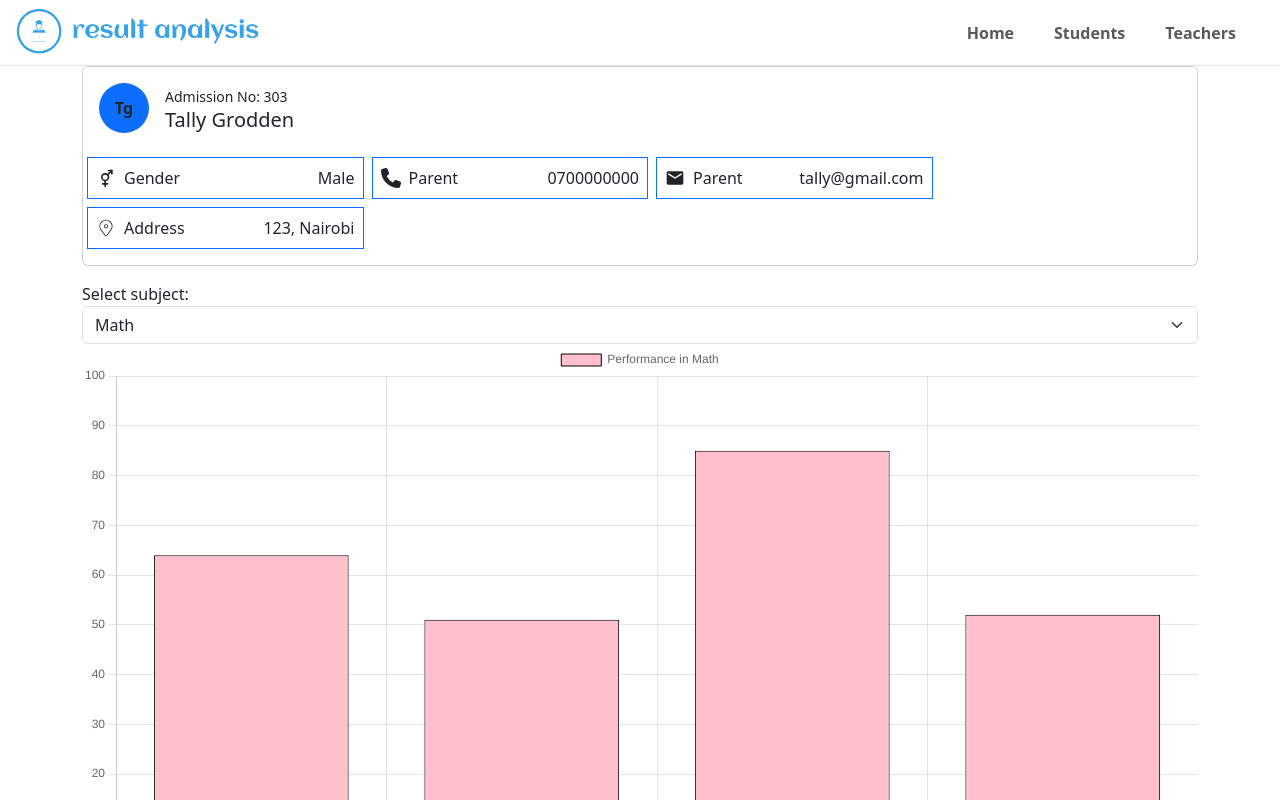
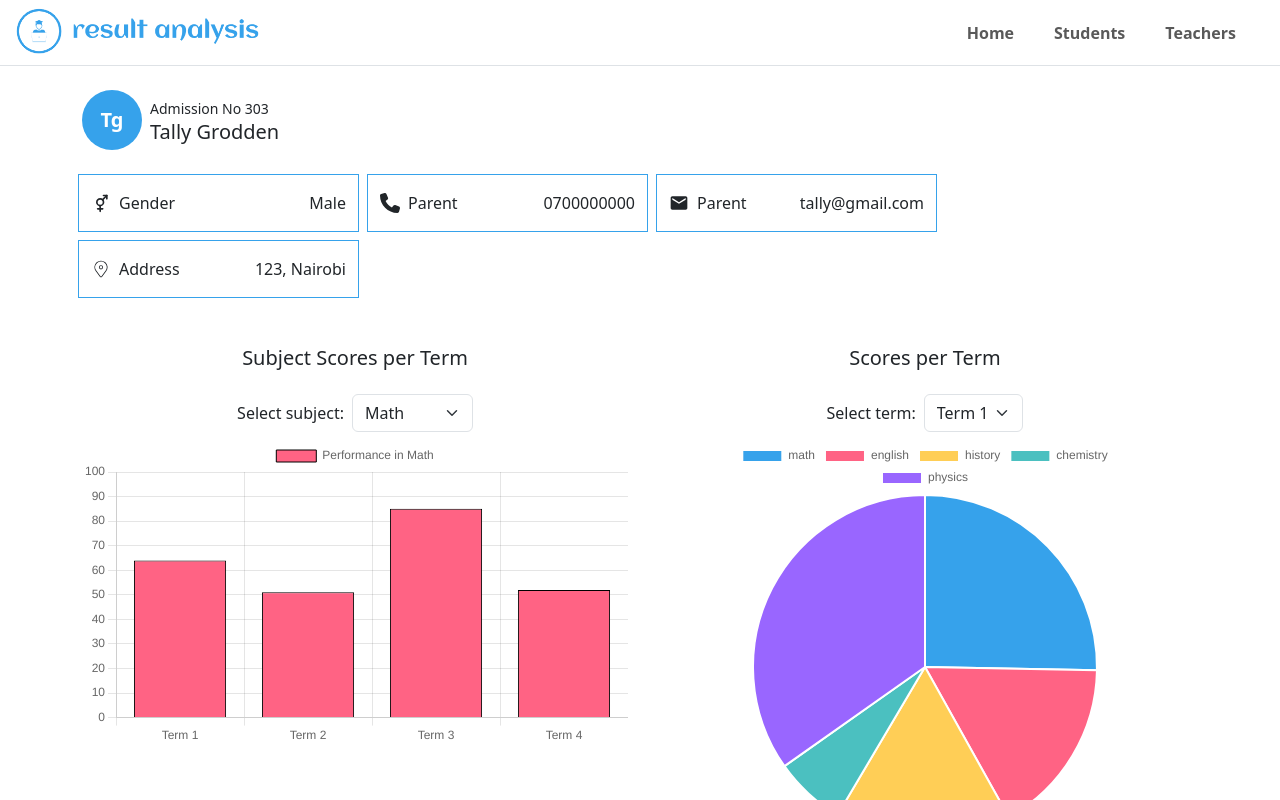
Before and after one commit to fraciah/result-analysis, a React (Vite) app: page /student/1 in a window 1280 px wide. Shown: the top 800 px of the page. Built offline with nearby package versions, Linux system fonts and the light colour scheme.

Commit message:
Update Student Page

```diff
--- a/src/layouts/layout.css
+++ b/src/layouts/layout.css
@@ -1,6 +1,10 @@
 /* .ls-1 { letter-spacing: 1px; } */
 .blue {
     color: #36A2EB;
+}
+
+.gray {
+    color: #F5F5F5;
 }
 
 .scrolled-navbar {
--- a/src/page/Student.jsx
+++ b/src/page/Student.jsx
@@ -11,7 +11,6 @@ import { studentTermScores, options } from "../utils/Visuals/StudentBarChart";
 import { getTermScores } from "../utils/Visuals/StudentPieChart";
 import { getSubjectScores, subjects, studentLineOptions } from "../utils/Visuals/StudentLineChart";
 
-
 const Student = () => {
   const urlParams = useParams();
   // console.log(urlParams);
@@ -20,10 +19,7 @@ const Student = () => {
   const studentId = Number(urlParams.id);
   // console.log(typeof studentId);
 
-  const student = students?.students?.find(
-    (student) => student.id == studentId
-  );
-  console.log(student);
+  const student = students?.students?.find((student) => student.id == studentId);
   const [selectedSubject, setSelectedSubject] = useState("math");
   const [selectedTerm, setSelectedTerm] = useState("term1_scores");
 
@@ -32,45 +28,42 @@ const Student = () => {
 
   return (
     <div className="container">
-      <div className="row">
+      <div className="row pt-4">
         <div className="col">
-          <div className="card">
-
-            <div className="card-body">
           <div className="d-flex align-items-center">
-                <div className="rounded-circle bg-primary d-flex justify-content-center align-items-center fw-bold" style={{width: '50px', height: '50px'}}>
+            <div className="rounded-circle bg d-flex justify-content-center align-items-center fw-bold text-white fs-5" style={{width: '60px', height: '60px'}}>
               {student.fName.charAt(0).toUpperCase() + student.oNames.charAt(0).toLowerCase()}
             </div>
-                <div className="ms-3">
-                  <small className="card-text">Admission No: {student.admnNo}</small>
+            <div className="ms-2">
+              <small className="card-text">Admission No {student.admnNo}</small>
               <h5 className="card-title mb-0">{student.fName + " " + student.oNames}</h5>
             </div>
           </div>
 
-              <div className="mt-4">
-                <div className="row row-cols-1 row-cols-md-4 gap-2">
-                  <div className="col-lg-3 p-2 border border-primary d-flex justify-content-between align-items-center">
+          <div className="mt-4 px-2">
+            <div className="row row-cols-1 row-cols-md-2 row-cols-lg-4 gap-2">
+              <div className="border-item col-lg-3 col-md-12 py-3 d-flex justify-content-between align-items-center">
                 <div className="d-flex align-items-center gap-2">
                   <TbGenderBigender className="fs-5"/>
                   <p className="mb-0">Gender</p>
                 </div>
                 <span>{student.gender}</span>
               </div>
-                  <div className="col-lg-3 p-2 border border-primary d-flex justify-content-between align-items-center">
+              <div className="border-item col-lg-3 col-md-12 py-3 d-flex justify-content-between align-items-center">
                 <div className="d-flex align-items-center gap-2">
                   <FaPhone className="fs-5"/>
                   <p className="mb-0">Parent</p>
                 </div>
                 <span>{student.p_contact}</span>
               </div>
-                  <div className="col-lg-3 p-2 border border-primary d-flex justify-content-between align-items-center">
+              <div className="border-item col-lg-3 col-md-12 py-3 d-flex justify-content-between align-items-center">
                 <div className="d-flex align-items-center gap-2">
                   <MdEmail className="fs-5"/>
                   <p className="mb-0">Parent</p>
                 </div>
                 <span>{student.p_email}</span>
               </div>
-                  <div className="col-lg-3 p-2 border border-primary d-flex justify-content-between align-items-center">
+              <div className="border-item col-lg-3 col-md-12 py-3 d-flex justify-content-between align-items-center">
                 <div className="d-flex align-items-center gap-2">
                   <CiLocationOn className="fs-5"/>
                   <p className="mb-0">Address</p>
@@ -80,46 +73,62 @@ const Student = () => {
             </div>
           </div>
         </div>
+      </div>
 
-          </div>
-        </div>
-      </div>
-      <div className="row mt-3">
-        <div className="col">
-          <label>Select subject:</label>
-          <select className="form-select" value={selectedSubject} onChange={(e) => setSelectedSubject(e.target.value)}>
+      <div className="d-flex flex-column gap-5">
+        <div className="row my-5">
+          <div className="col-lg-6 col-md-12 chart-container">
+            <div className="align-items-center">
+              <h5 className="text-center mb-4">Subject Scores per Term</h5>
+              <div className="d-flex align-items-center justify-content-center mb-2">
+                <label className="me-2">Select subject:</label>
+                <select className="form-select w-50" value={selectedSubject} onChange={(e) => setSelectedSubject(e.target.value)}>
                   <option value="math">Math</option>
                   <option value="english">English</option>
                   <option value="history">History</option>
                   <option value="chemistry">Chemistry</option>
                   <option value="physics">Physics</option>
                 </select>
+              </div>
+            </div>
+            <div className="chart-container">
               <Bar data={barData} options={options}/>
             </div>
           </div>
-      <div className="row mt-3">
-        <div className="col">
-          <label>Select term:</label>
-          <select className="form-select" value={selectedTerm} onChange={(e) => setSelectedTerm(e.target.value)}>
+
+          <div className="col-lg-6 col-md-12 chart-container">
+            <div className="align-items-center">
+              <h5 className="text-center mb-4">Scores per Term</h5>
+              <div className="d-flex align-items-center justify-content-center mb-2">
+                <label className="me-2">Select term:</label>
+                <select className="form-select w-50" value={selectedTerm} onChange={(e) => setSelectedTerm(e.target.value)}>
                   <option value="term1_scores">Term 1</option>
                   <option value="term2_scores">Term 2</option>
                   <option value="term3_scores">Term 3</option>
                   <option value="term4_scores">Term 4</option>
                 </select>
+              </div>
+            </div>
+            <div className="chart-container">
               <Pie data={pieData} />
             </div>
           </div>
-      <div className="row mt-3">
-        <div className="col">
+
+        </div>
+
+        <div className="mt-5">
+          <h5 className="text-center mb-4">Subject Score Progression Over Terms</h5>
+          <div className="row">
             {subjects.map(subject => (
-            <div key={subject}>
-              <h3>{subject}</h3>
+              <div key={subject} className="col-lg-4 col-md-6 col-sm-12 mb-4 line-chart-container">
                 <Line data={getSubjectScores(student, subject)} options={studentLineOptions}/>
               </div>
             ))}
           </div>
         </div>
       </div>
+
+    </div>
   )
 }
 
--- a/src/page/page.css
+++ b/src/page/page.css
@@ -21,6 +21,14 @@
     align-items: center;
 }
 
+.bg {
+    background-color: #36A2EB;
+    /* background-color: #F5F5F5; */
+}
+
+.border-item {
+    border: 1px solid #36A2EB;
+}
 
 @media (max-width: 576px) {
     .chart-container {
--- a/src/utils/Visuals/StudentBarChart.js
+++ b/src/utils/Visuals/StudentBarChart.js
@@ -14,7 +14,7 @@ export const studentTermScores = (student, selectedSubject) => {
             {
                 label: `Performance in ${selectedSubject.charAt(0).toUpperCase() + selectedSubject.slice(1)}`,
                 data: getStudentScoresBySubject(student, selectedSubject),
-                backgroundColor: 'pink',
+                backgroundColor: '#FF6384',
                 borderColor: 'black',
                 borderWidth: 1,
             }
@@ -28,5 +28,6 @@ export const options={
         min: 0,
         max: 100
       }
-    }
+    },
+    maintainAspectRatio: false,
 }
```
Lines whose indentation alone changed are shown as unchanged.
